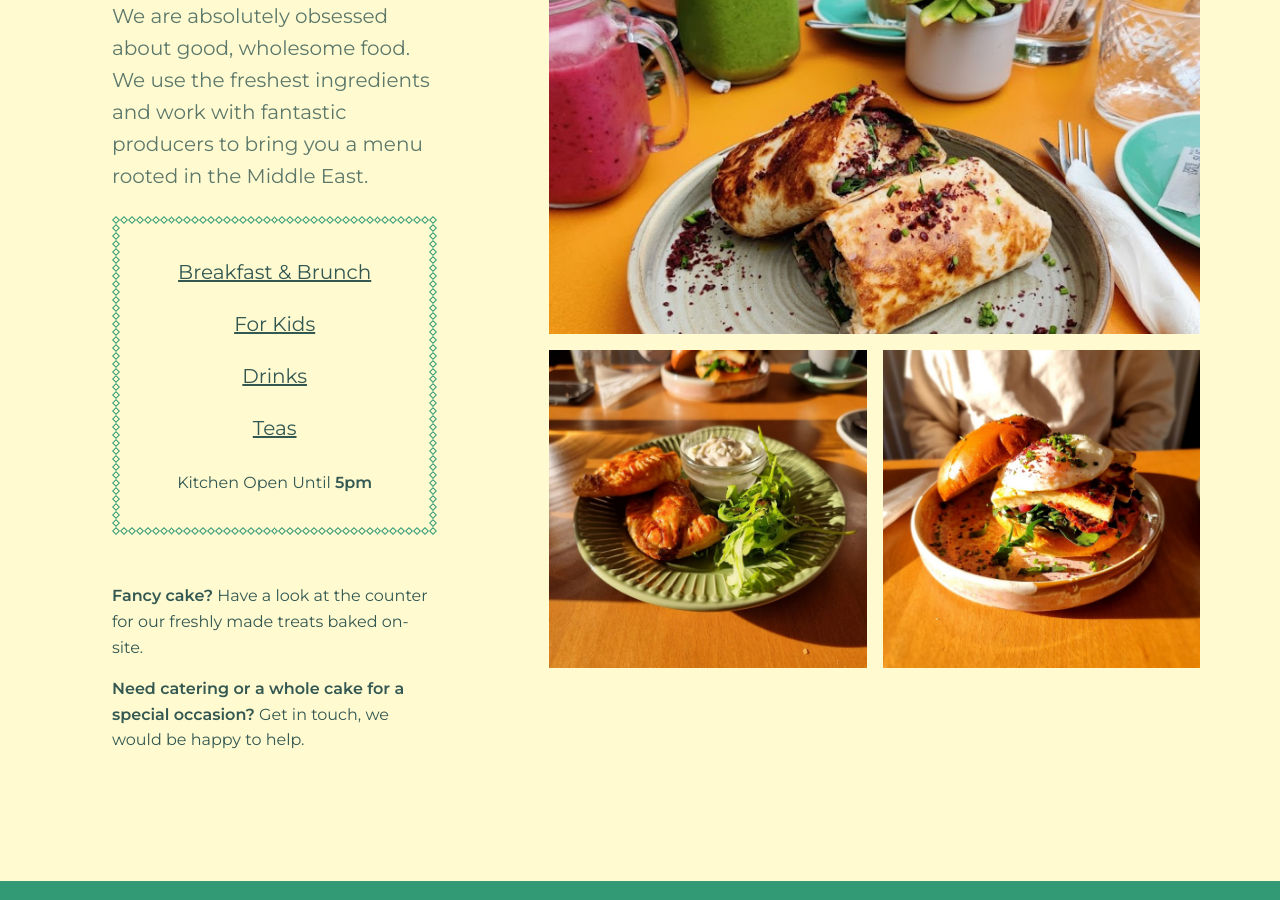
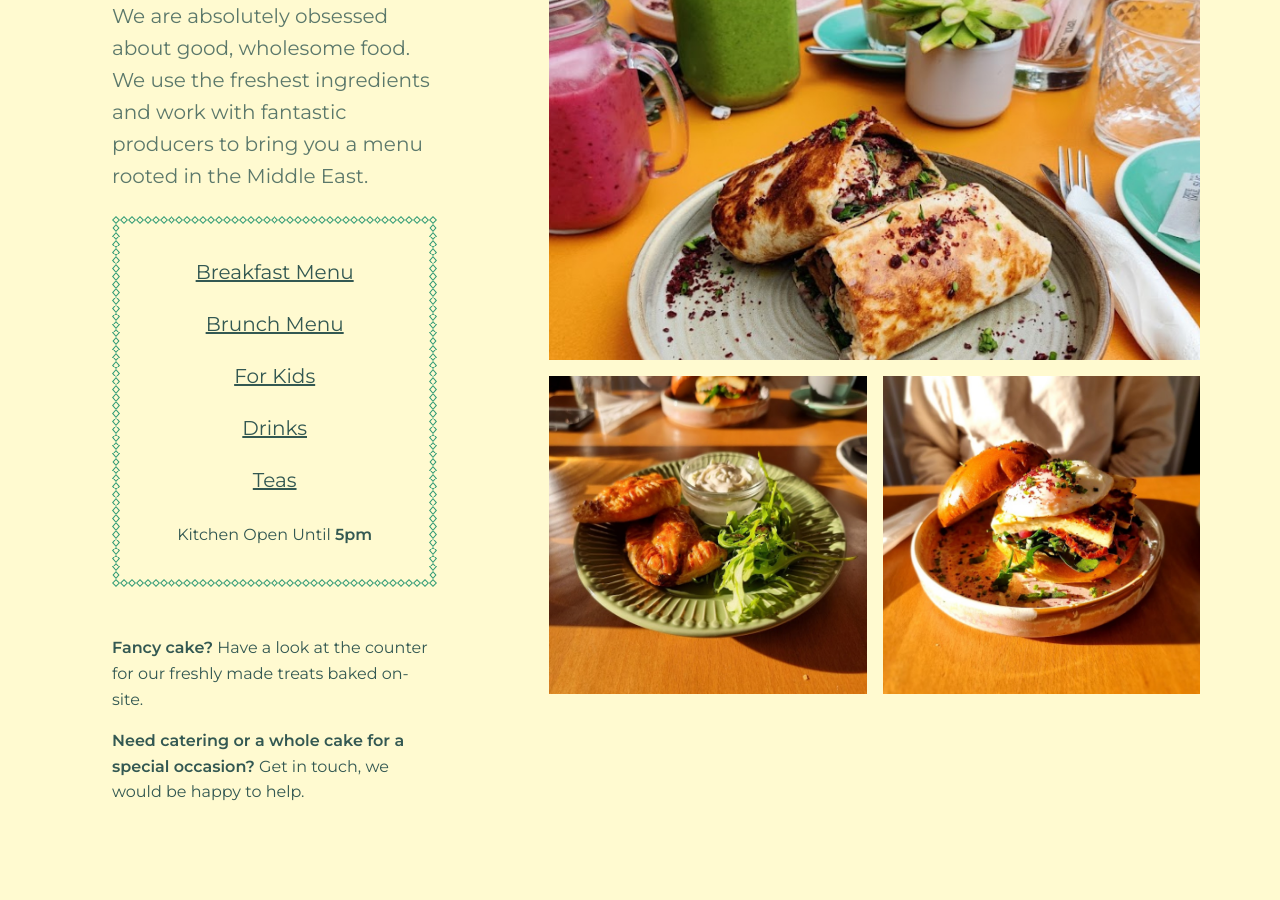
Before and after one commit to jaicab/wanasacafe, a Jekyll site: the page built from index.markdown, in a window 1280 px wide and 900 px high, scrolled down 1238 px. Built offline with Jekyll 4.4.1, drawn with Linux system fonts in a browser that asks for light colours.

Commit message:
Updated Config

```diff
--- a/_config.yml
+++ b/_config.yml
@@ -22,9 +22,11 @@
 url: https://wanasacafe.co.uk
 Instagram: wanasakitchen
 Menus:
-- title: Breakfast & Brunch
-  file: "/uploads/wanasa-lunch-menu-929495.pdf"
+- title: Breakfast Menu
+  file: "/uploads/wanasa-breakfast-menu-490f4d.pdf"
   Key:
+- title: Brunch Menu
+  file: "/uploads/wanasa-lunch-menu-352b15.pdf"
 - title: For Kids
   file: "/uploads/wanasa-kids-menu-bf706b.pdf"
   Key:
```
